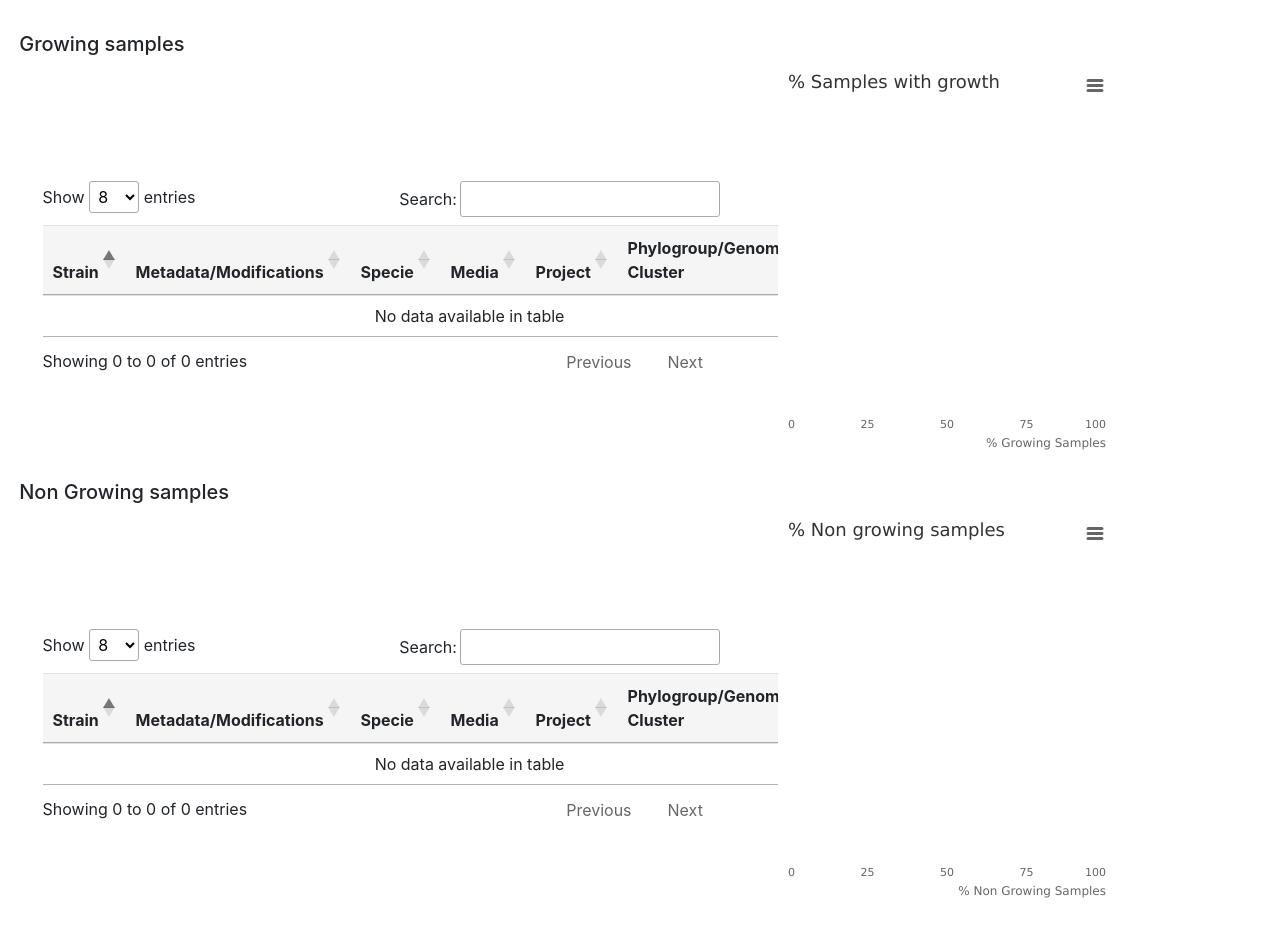
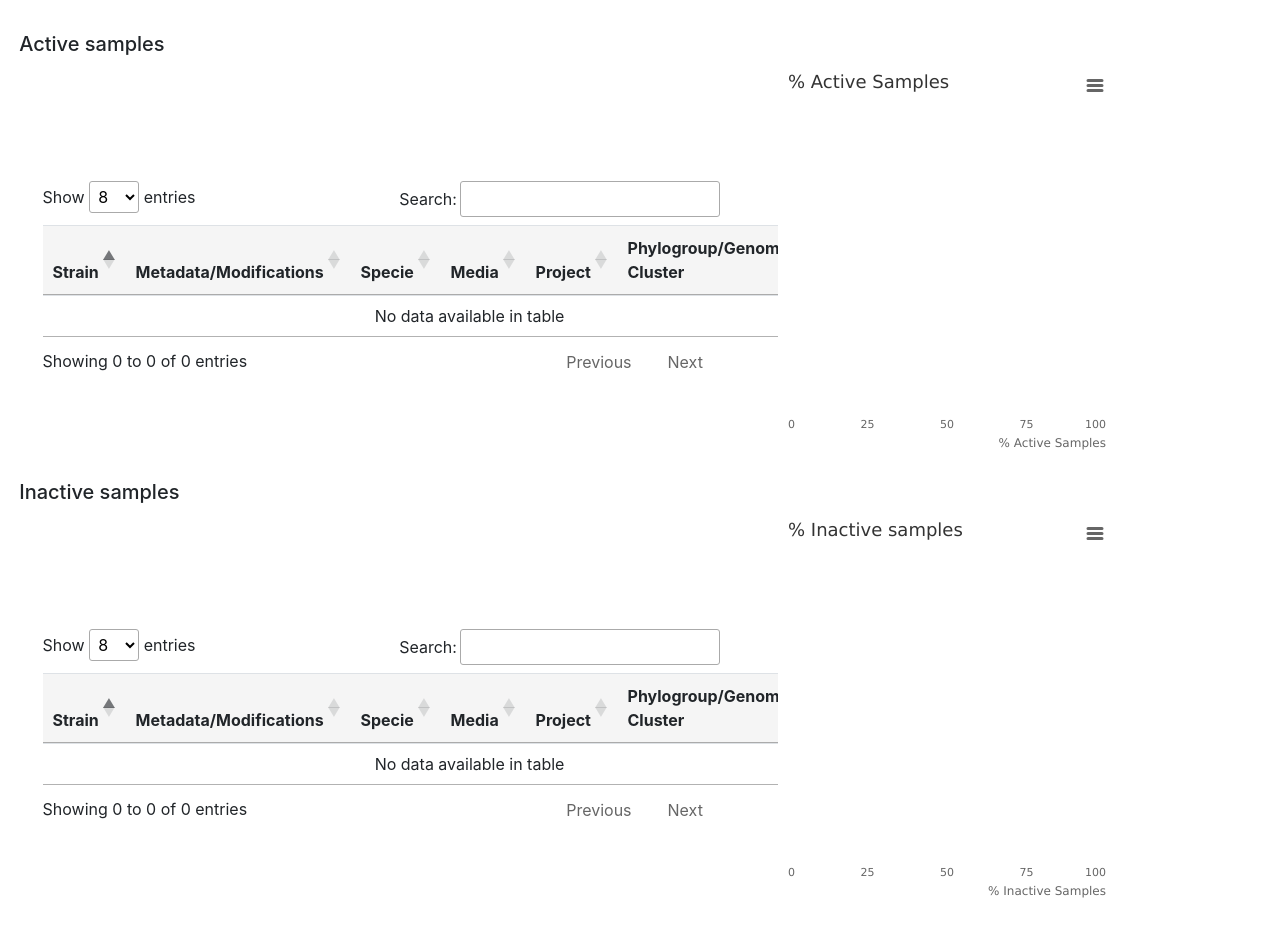
Before and after one commit to SBRG/PMkbase, a Flask app: template templates/compound_summary.html in a window 1280 px wide. Shown: the part 56-984 px from the top of the page. Run offline with Flask 3, Linux system fonts and the light colour scheme; the template is opened without the code that fills it, so the values that code supplies are empty; some libraries are stand-ins or nearby versions.

Commit message:
changed growth to metabolic activity

```diff
--- a/templates/compound_summary.html
+++ b/templates/compound_summary.html
@@ -134,7 +134,7 @@
 
     <h4 style="margin-left:1.5%"><u>{{plate+', '+well+': '+compound+': '+desc}}</u></h1>
     <br>
-    <h5 style="margin-left:1.5%">Growing samples</h5>
+    <h5 style="margin-left:1.5%">Active samples</h5>
     <!-- <h4 style="margin-left:1.5%"><u>{{compound+': '+desc}}</u></h1> -->
 
 
@@ -170,7 +170,7 @@
     </div>
 
 
-    <h5 style="margin-left:1.5%;">Non Growing samples</h5>
+    <h5 style="margin-left:1.5%;">Inactive samples</h5>
 
     <div class="flex-container">
         <div class="table-container">
@@ -246,7 +246,7 @@
                             },
 
                             series: [{
-                                name:'% Growing samples',
+                                name:'% Active samples',
                                 data: chartData,
                                 marker: {
                                     enabled: false
@@ -301,7 +301,7 @@
                             },
 
                             series: [{
-                                name:'% Non-Growing samples',
+                                name:'% Inactive samples',
                                 data: chartData,
                                 marker: {
                                     enabled: false
@@ -337,7 +337,7 @@
         type: 'bar'
     },
     title: {
-        text: '% Samples with growth',
+        text: '% Active Samples',
         align: 'left'
     },
     xAxis: {
@@ -351,7 +351,7 @@
         min: 0,
         max: 100,
         title: {
-            text: '% Growing Samples',
+            text: '% Active Samples',
             align: 'high'
         },
         labels: {
@@ -411,7 +411,7 @@ Highcharts.chart('container2', {
         type: 'bar'
     },
     title: {
-        text: '% Non growing samples',
+        text: '% Inactive samples',
         align: 'left'
     },
 
@@ -427,7 +427,7 @@ Highcharts.chart('container2', {
         min: 0,
         max: 100,
         title: {
-            text: '% Non Growing Samples',
+            text: '% Inactive Samples',
             align: 'high'
         },
         labels: {
--- a/templates/mainstraindata.html
+++ b/templates/mainstraindata.html
@@ -151,7 +151,7 @@ display: none !important;
             <tr>
                 <th>Well</th>
                 <th>Compound</th>
-                <th>Growth</th>
+                <th>Activity</th>
                 <th>Description</th>
                 <th>KEGG ID</th>
                 <th>CAS ID</th>
```
